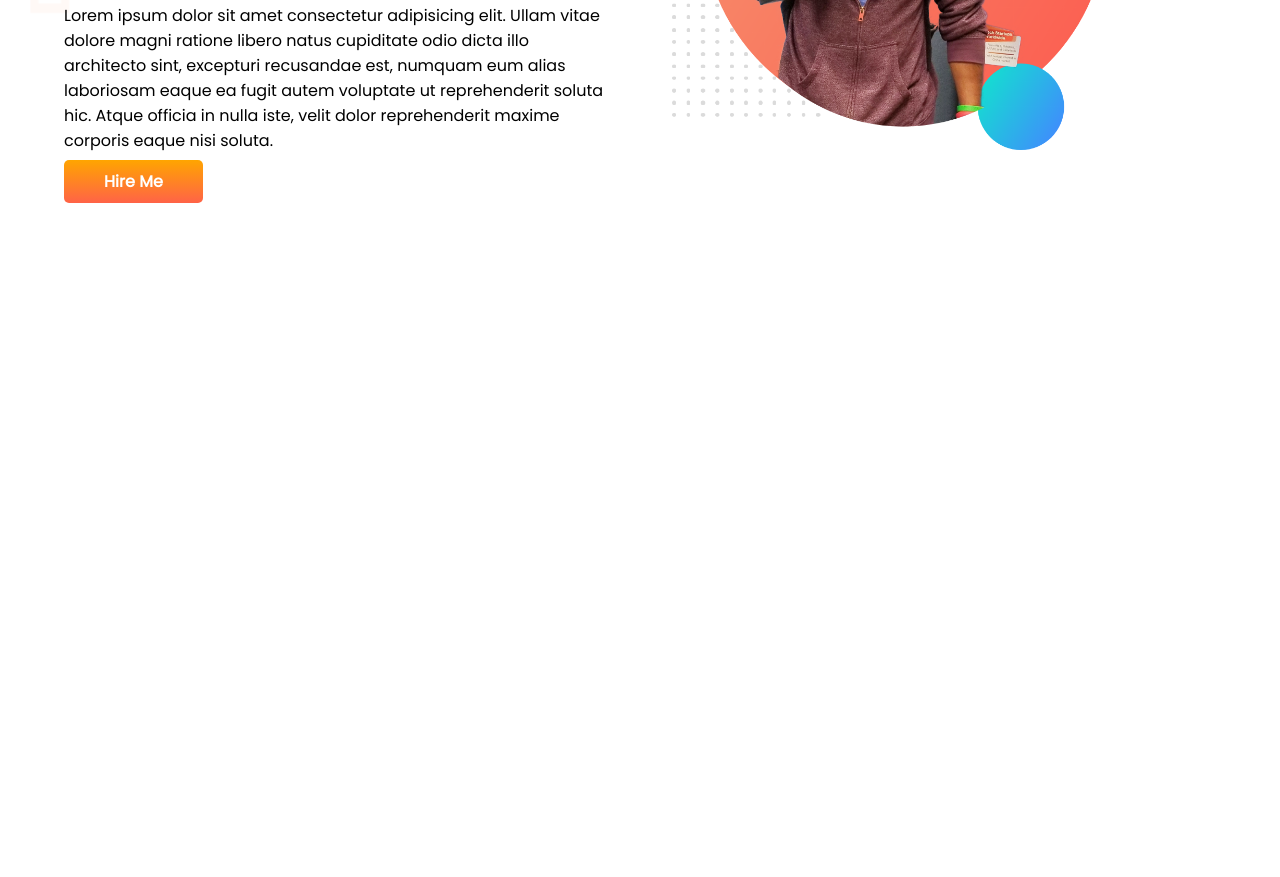
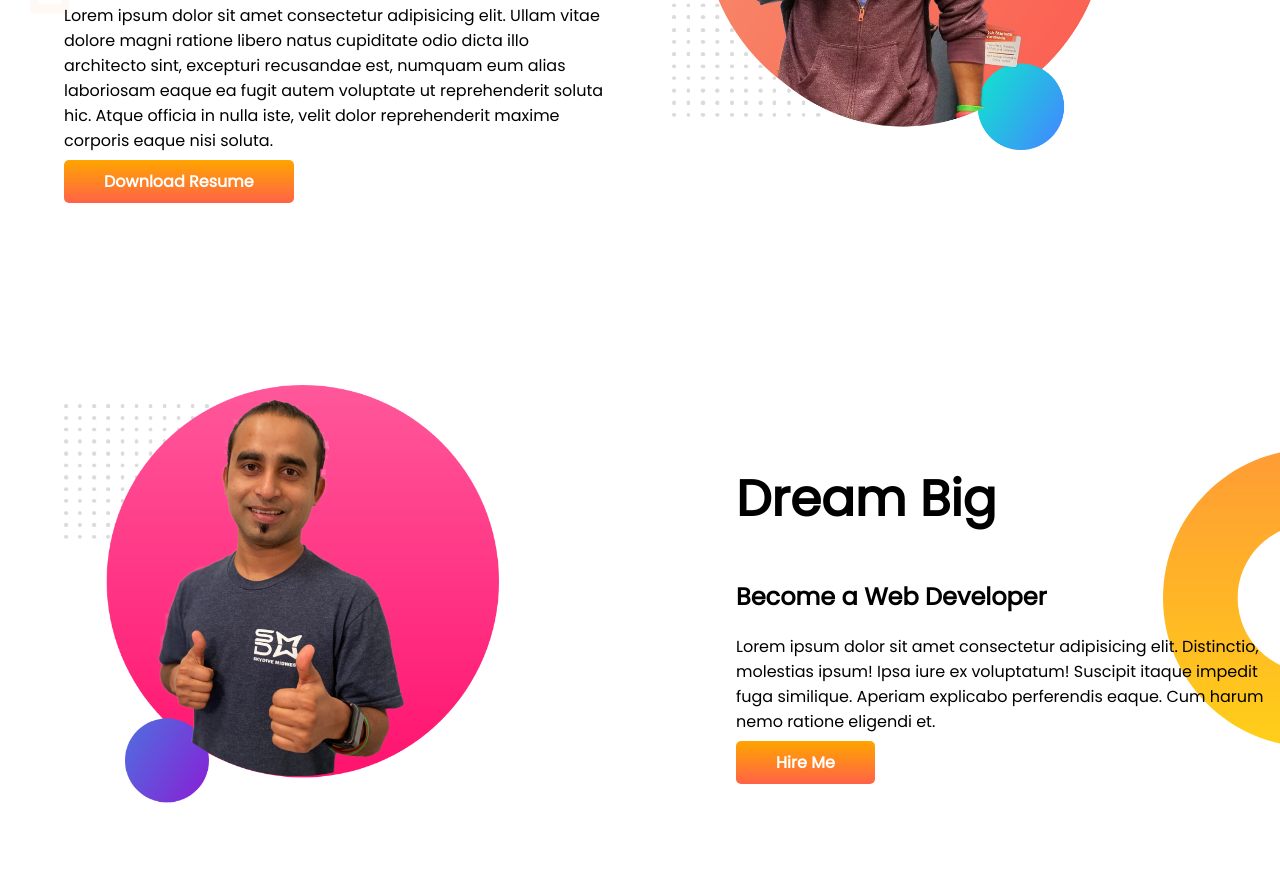
Before and after one commit to abdulquayumhp/developer-my-first-protfolio, a plain HTML site: page index.html in a window 1280 px wide. Shown: the part 346-1223 px from the top of the page. Before the commit the page ends 800 px from the top, so only its background shows below. Drawn offline with Linux system fonts and the light colour scheme.

Commit message:
services added

```diff
--- a/index.html
+++ b/index.html
@@ -25,12 +25,33 @@
           class="hire-me-button"
           href="https://www.linkedin.com/in/md-abdul-quayum-029a2b232/"
           target="_blank"
-          >Hire Me</a
+          >Download Resume</a
         >
       </div>
       <div class="imokso">
         <img src="images/jhankar.png" alt="" />
       </div>
     </section>
+    <section class="dream-are">
+      <div class="imokso">
+        <img src="images/jhankar2.png" alt="" />
+      </div>
+      <div class="bakso">
+        <h1>Dream Big</h1>
+        <h2>Become a Web Developer</h2>
+        <p>
+          Lorem ipsum dolor sit amet consectetur adipisicing elit. Distinctio,
+          molestias ipsum! Ipsa iure ex voluptatum! Suscipit itaque impedit fuga
+          similique. Aperiam explicabo perferendis eaque. Cum harum nemo ratione
+          eligendi et.
+        </p>
+        <a
+          class="hire-me-button"
+          href="https://www.linkedin.com/in/md-abdul-quayum-029a2b232/"
+          target="_blank"
+          >Hire Me</a
+        >
+      </div>
+    </section>
   </body>
 </html>
--- a/style.css
+++ b/style.css
@@ -17,6 +17,7 @@ section {
   display: flex;
   justify-content: center;
   align-items: center;
+  margin-bottom: 100px;
 }
 .bakso {
   width: 50%;
@@ -41,3 +42,8 @@ section {
   background-image: url(images/top-banner.png);
   background-repeat: no-repeat;
 }
+.dream-are {
+  background-image: url(images/dream-bg.png);
+  background-repeat: no-repeat;
+  background-position: right;
+}
```
